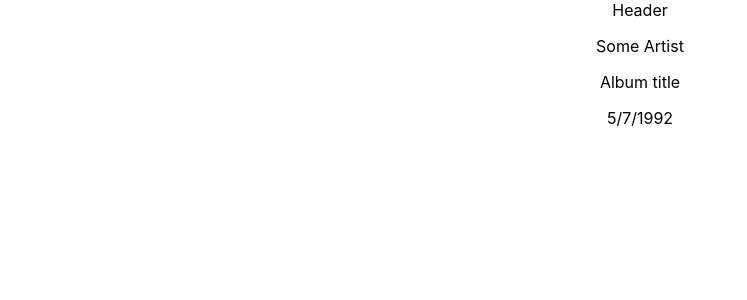
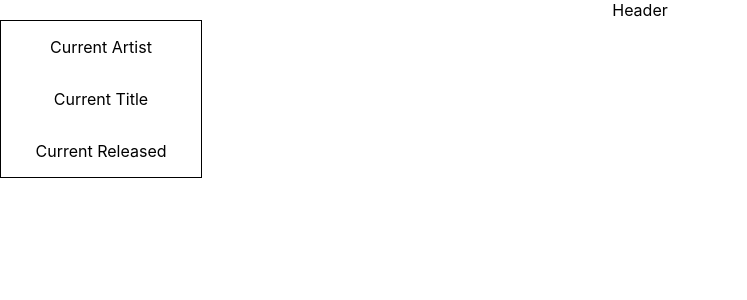
Before and after one commit to m-ghiringhelli/hip-hop-journey, a React (Create React App) app: page / in a window 1280 px wide. Shown: the top 300 px of the page, without its empty margins (0-747 px from the left). Built offline with nearby package versions, Linux system fonts and the light colour scheme.

Commit message:
album component takes props and renders current album

```diff
--- /dev/null
+++ b/src/components/Album/Album.css
@@ -0,0 +1,6 @@
+.album {
+  width: 200px;
+  border: 1px solid black;
+  display: flex;
+  flex-direction: column;
+}
--- a/src/components/Album/Album.js
+++ b/src/components/Album/Album.js
@@ -1,14 +1,10 @@
 import React, { useState } from 'react';
+import './Album.css';
 
-export default function Album() {
-  const [album, setAlbum] = useState({
-    artist: 'Some Artist',
-    title: 'Album title',
-    released: '5/7/1992',
-  });
+export default function Album({ album }) {
 
   return (
-    <div>
+    <div className="album">
       <p>{album.artist}</p>
       <p>{album.title}</p>
       <p>{album.released}</p>
--- a/src/components/Body/Body.js
+++ b/src/components/Body/Body.js
@@ -1,10 +1,16 @@
-import React from 'react';
+import React, { useState } from 'react';
 import Album from '../Album/Album';
 
 export default function Body() {
+  const [currentAlbum, setCurrentAlbum] = useState({
+    title: 'Current Title',
+    artist: 'Current Artist',
+    released: 'Current Released'
+  });
+
   return (
     <div>
-      <Album />
+      <Album album={currentAlbum} />
     </div>
   );
 }
```
